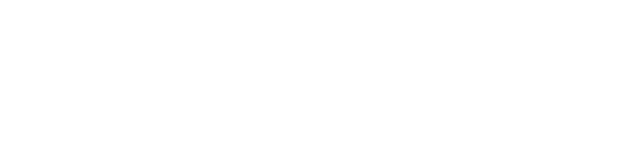
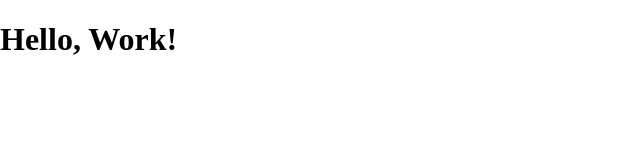
Before and after one commit to hduns/template-test, a plain HTML site: page index.html in a window 1280 px wide. Shown: the whole page, without its empty margins (0-640 px from the left). Drawn offline with Linux system fonts and the light colour scheme.

Commit message:
hello work

```diff
--- a/index.html
+++ b/index.html
@@ -9,6 +9,7 @@
     <link rel="stylesheet" href="style.css">
 </head>
 <body>
+    <h1>Hello, Work!</h1>
   <!-- Script -->
    <script src="script.js"></script>
 </body>
```
